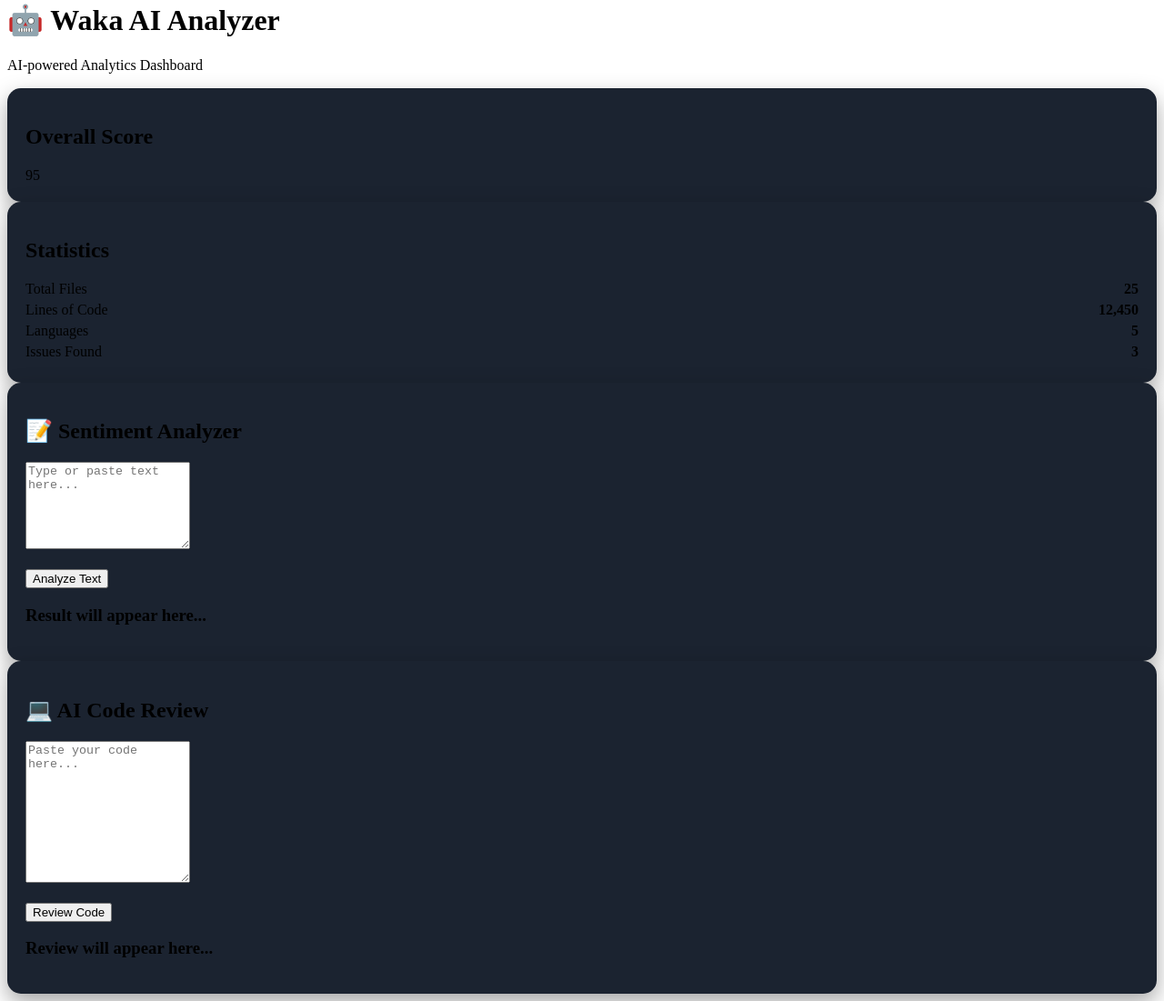
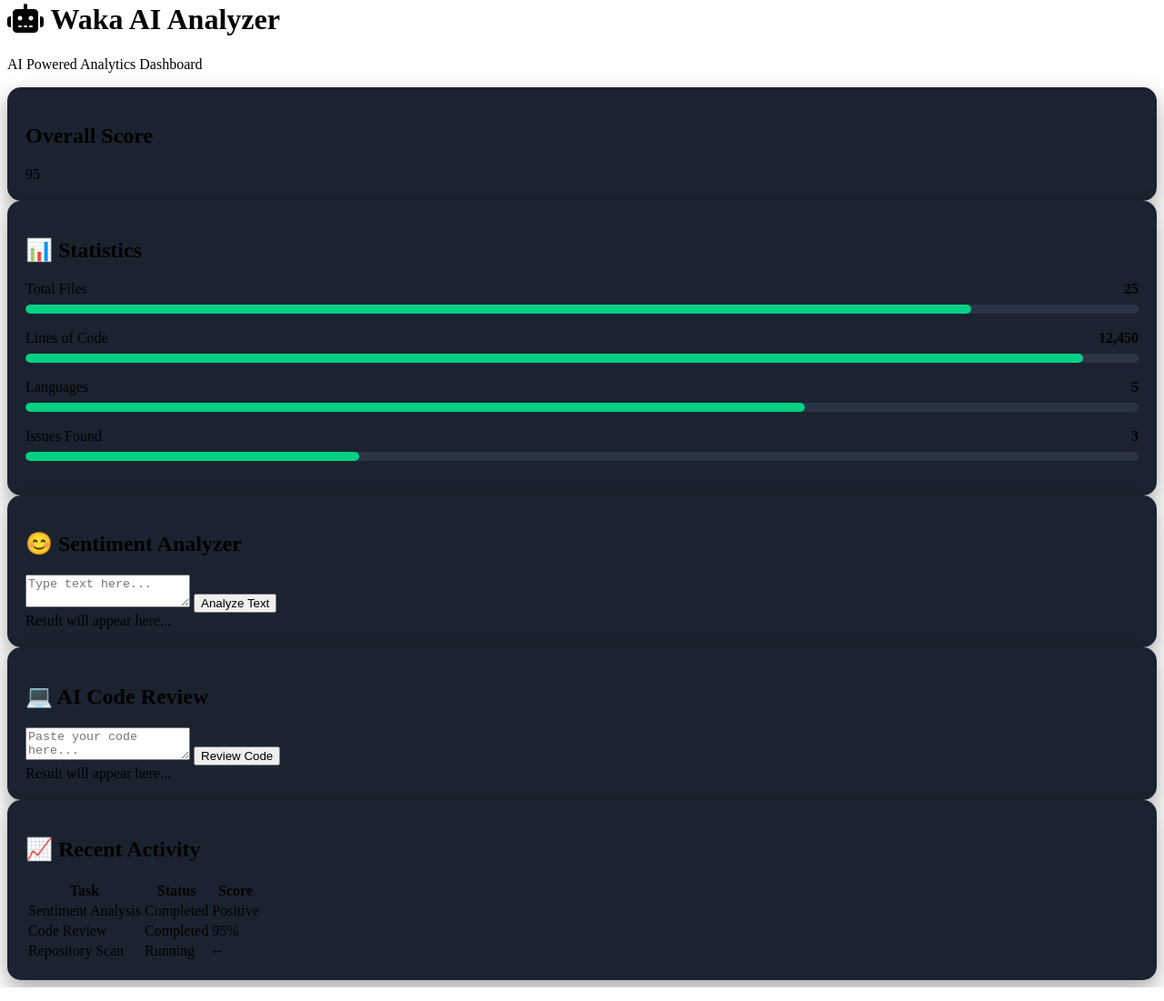
Before and after one commit to wakaanalyzer/waka-ai-analyzer, a plain HTML site: page index.html in a window 1280 px wide. Shown: the part 18-1119 px from the top of the page at 91% size. Drawn offline with Linux system fonts and the light colour scheme.

Commit message:
Refactor index.html with new layout and styles
Updated HTML structure and added Font Awesome for icons.

```diff
--- a/index.html
+++ b/index.html
@@ -4,65 +4,195 @@
     <meta charset="UTF-8">
     <meta name="viewport" content="width=device-width, initial-scale=1.0">
     <title>Waka AI Analyzer</title>
+
     <link rel="stylesheet" href="style.css">
+
+    <link rel="stylesheet"
+    href="https://cdnjs.cloudflare.com/ajax/libs/font-awesome/6.5.2/css/all.min.css">
 </head>
+
 <body>
 
 <header class="header">
-<h1>🤖 Waka AI Analyzer</h1>
-<p>AI-powered Analytics Dashboard</p>
+    <h1><i class="fa-solid fa-robot"></i> Waka AI Analyzer</h1>
+    <p>AI Powered Analytics Dashboard</p>
 </header>
 
-<div class="container">
+<main class="container">
 
-<div class="card">
+    <!-- Overall Score -->
+    <section class="card score-card">
+
         <h2>Overall Score</h2>
-<div class="digit" id="score">95</div>
+
+        <div class="score-circle">
+            <span id="score">95</span>
         </div>
 
-<div class="card">
-<h2>Statistics</h2>
-<div class="row"><span>Total Files</span><strong>25</strong></div>
-<div class="row"><span>Lines of Code</span><strong>12,450</strong></div>
-<div class="row"><span>Languages</span><strong>5</strong></div>
-<div class="row"><span>Issues Found</span><strong>3</strong></div>
+    </section>
+
+    <!-- Statistics -->
+
+    <section class="card">
+
+        <h2>📊 Statistics</h2>
+
+        <div class="stat">
+            <div class="row">
+                <span>Total Files</span>
+                <strong>25</strong>
             </div>
 
-<div class="card">
-<h2>📝 Sentiment Analyzer</h2>
+            <div class="progress">
+                <div class="fill" style="width:85%"></div>
+            </div>
 
-<textarea
-id="text-input"
-placeholder="Type or paste text here..."
-rows="6"></textarea>
+        </div>
 
-<br><br>
+        <div class="stat">
 
-<button id="analyze-btn">
+            <div class="row">
+                <span>Lines of Code</span>
+                <strong>12,450</strong>
+            </div>
+
+            <div class="progress">
+                <div class="fill" style="width:95%"></div>
+            </div>
+
+        </div>
+
+        <div class="stat">
+
+            <div class="row">
+                <span>Languages</span>
+                <strong>5</strong>
+            </div>
+
+            <div class="progress">
+                <div class="fill" style="width:70%"></div>
+            </div>
+
+        </div>
+
+        <div class="stat">
+
+            <div class="row">
+                <span>Issues Found</span>
+                <strong>3</strong>
+            </div>
+
+            <div class="progress">
+                <div class="fill danger" style="width:30%"></div>
+            </div>
+
+        </div>
+
+    </section>
+
+    <!-- Sentiment Analyzer -->
+
+    <section class="card">
+
+        <h2>😊 Sentiment Analyzer</h2>
+
+        <textarea id="sentimentText"
+        placeholder="Type text here..."></textarea>
+
+        <button id="analyzeBtn">
             Analyze Text
         </button>
 
-<h3 id="result">Result will appear here...</h3>
+        <div class="result" id="sentimentResult">
+
+            Result will appear here...
 
         </div>
 
+    </section>
+
+    <!-- AI Code Review -->
+
+    <section class="card">
+
+        <h2>💻 AI Code Review</h2>
+
+        <textarea id="codeText"
+        placeholder="Paste your code here..."></textarea>
+
+        <button id="reviewBtn">
+            Review Code
+        </button>
+
+        <div class="result" id="reviewResult">
+
+            Result will appear here...
+
         </div>
+
+    </section>
+
+    <!-- Recent Activity -->
+
+    <section class="card">
+
+        <h2>📈 Recent Activity</h2>
+
+        <table>
+
+            <thead>
+
+            <tr>
+
+                <th>Task</th>
+                <th>Status</th>
+                <th>Score</th>
+
+            </tr>
+
+            </thead>
+
+            <tbody>
+
+            <tr>
+
+                <td>Sentiment Analysis</td>
+
+                <td>Completed</td>
+
+                <td>Positive</td>
+
+            </tr>
+
+            <tr>
+
+                <td>Code Review</td>
+
+                <td>Completed</td>
+
+                <td>95%</td>
+
+            </tr>
+
+            <tr>
+
+                <td>Repository Scan</td>
+
+                <td>Running</td>
+
+                <td>--</td>
+
+            </tr>
+
+            </tbody>
+
+        </table>
+
+    </section>
+
+</main>
 
 <script src="script.js"></script>
 
 </body>
 </html>
-<div class="card">
-    <h2>💻 AI Code Review</h2>
-
-    <textarea
-        id="code-input"
-        rows="10"
-        placeholder="Paste your code here..."></textarea>
-
-    <br><br>
-
-    <button id="review-btn">Review Code</button>
-
-    <h3 id="review-result">Review will appear here...</h3>
-</div>
```
Lines whose indentation alone changed are shown as unchanged.
